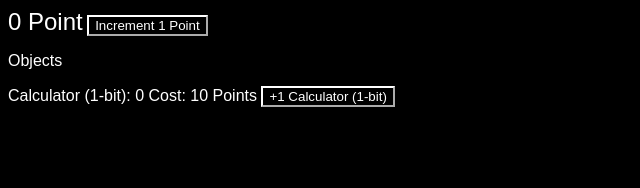
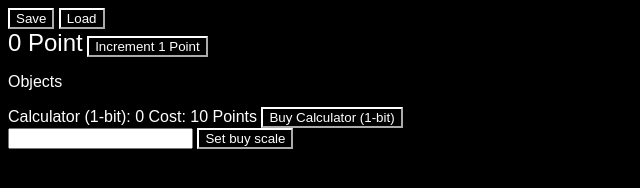
Before and after one commit to asdfg-langsd/idle-point, a plain HTML site: page index.html in a window 1280 px wide. Shown: the whole page, without its empty margins (0-640 px from the left). Drawn offline with Linux system fonts and the light colour scheme.

Commit message:
Update index.html

```diff
--- a/index.html
+++ b/index.html
@@ -5,21 +5,28 @@
     <meta charset="UTF-8">
     <meta http-equiv="X-UA-Compatible" content="IE=edge">
     <meta name="viewport" content="width=device-width, initial-scale=1.0">
-    <title>The Incrmental game</title>
+    <title>The Incremental game</title>
     <link rel="stylesheet" href="style.css">
     <script src="game.js"></script>
     <script src="var.js"></script>
 </head>
 
 <body>
+    <div>
+        <button onclick='save()'>Save</button>
+        <button onclick='load()'>Load</button>
+    </div>
     <span id="pointCounter">0 Point</span>
     <button id="increment" onclick='buttonIncrement()'>Increment 1 Point</button>
-    <div class='container'>
+    <div class='buy container'>
         <p>Objects</p>
         <span id='oneBitCalculatorText'>Calculator (1-bit): 0  </span>
         <span id='oneBitCalculatorCost'>Cost: 10 Points</span>
-        <button onclick="buy('oneBitCalculator')">+1 Calculator (1-bit)</button>
-
+        <button onclick="buy('oneBitCalculator')" id='oneBitCalculatorBuy'>Buy Calculator (1-bit)</button>
+    </div>
+    <div id='buyScaleDiv'>
+        <input type="text" id="buyScale">
+        <button onclick='setBuyScale()'>Set buy scale</button>
     </div>
 </body>
 
```
